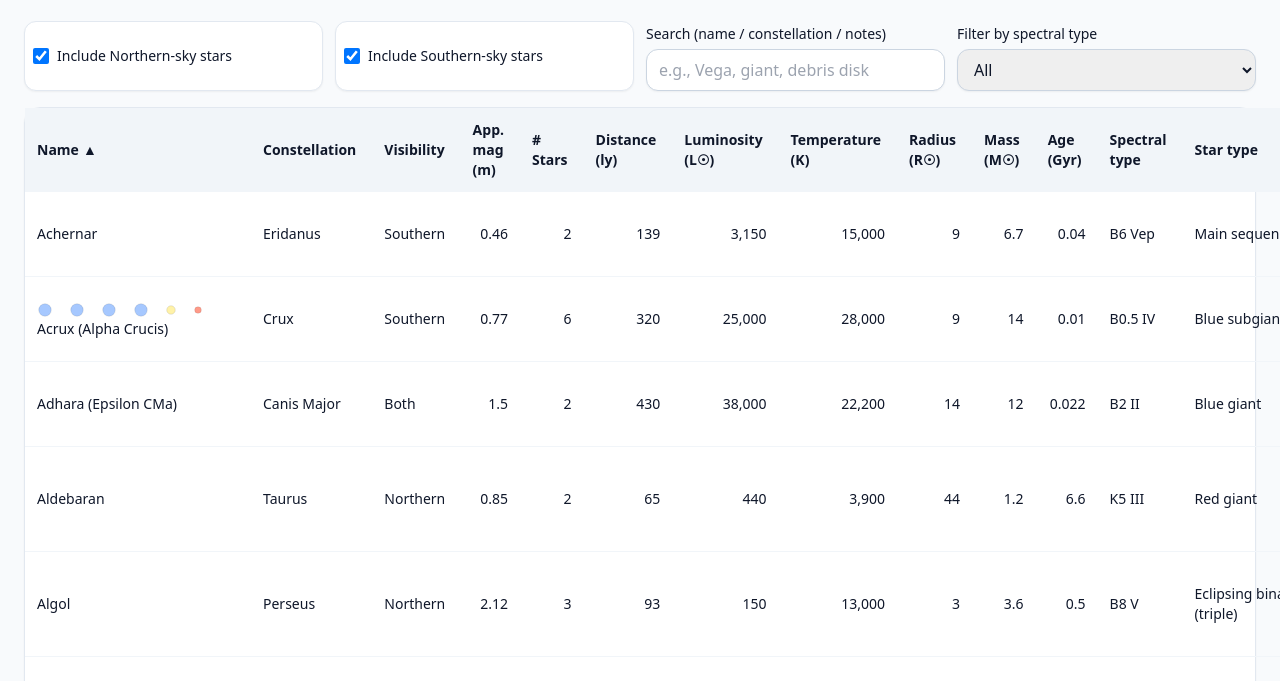
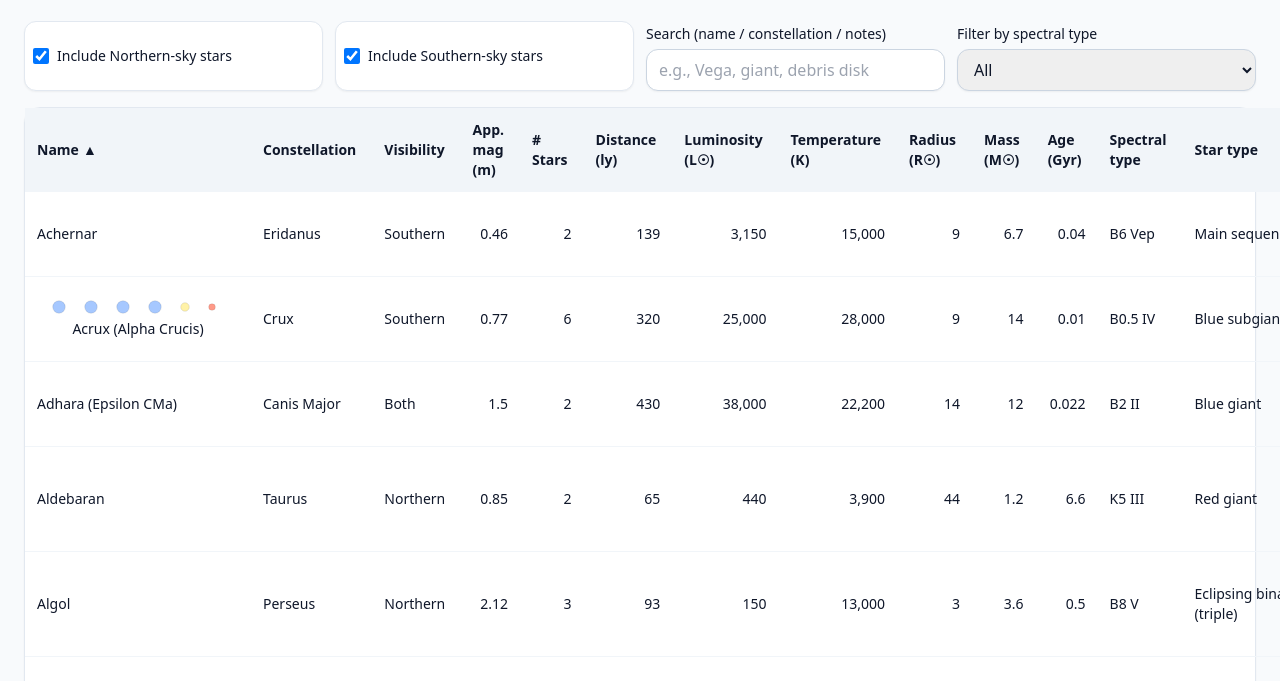
Before and after one commit to paul-pauliskolan/Bright-stars, a plain HTML site: page index.html in a window 1280 px wide. Shown: the part 119-800 px from the top of the page. Drawn offline with nearby package versions, Linux system fonts and the light colour scheme.

Commit message:
Enhance star name display with conditional dot and centered layout

```diff
--- a/index.html
+++ b/index.html
@@ -338,7 +338,7 @@
         }
         return `
         <tr class="hover:bg-slate-50">
-          <td class="p-3 font-medium">${dotHtml}${s.name}</td>
+          <td class="p-3 font-medium">${showDot ? ('<div class="flex flex-col items-center">' + dotHtml + '<div class="mt-1 font-medium text-center">' + s.name + '</div></div>') : ('<div class="font-medium">' + s.name + '</div>')}</td>
           <td class="p-3">${s.constellation}</td>
           <td class="p-3">${s.visibility}</td>
           <td class="p-3 text-right">${s.mag}</td>
```
